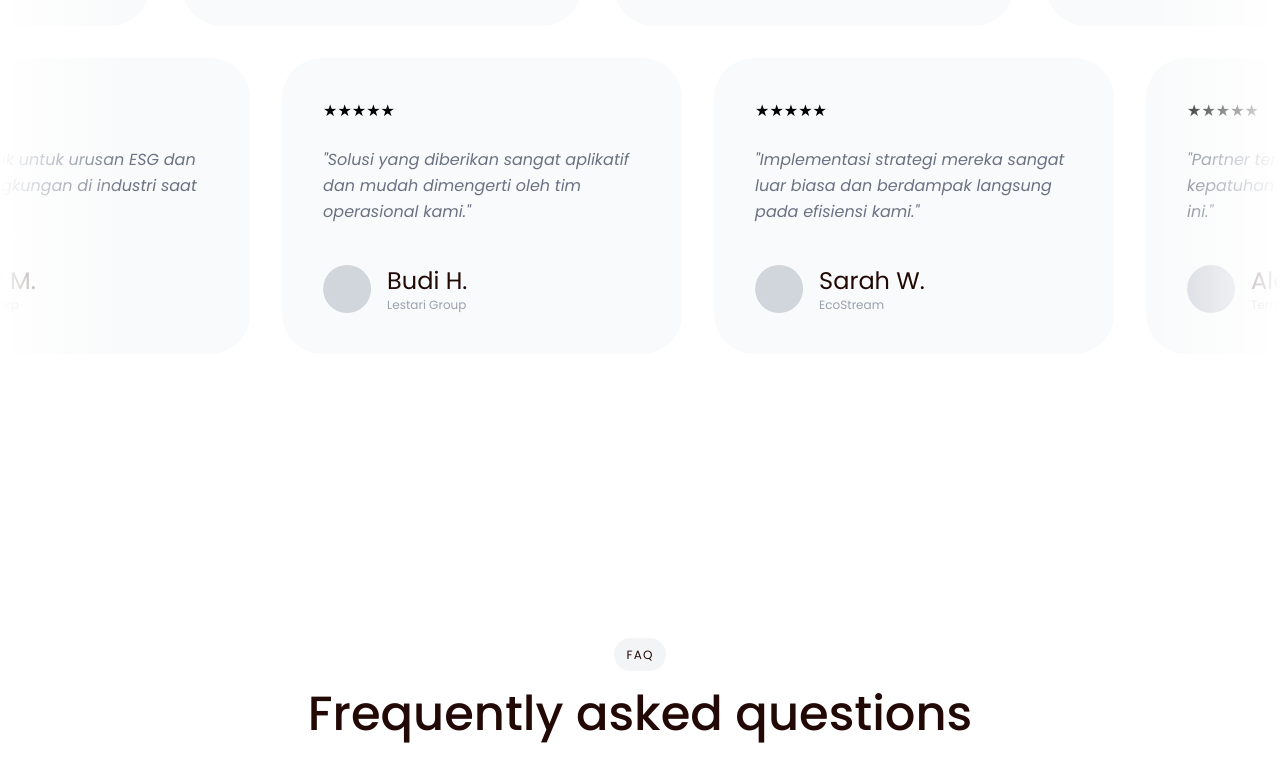
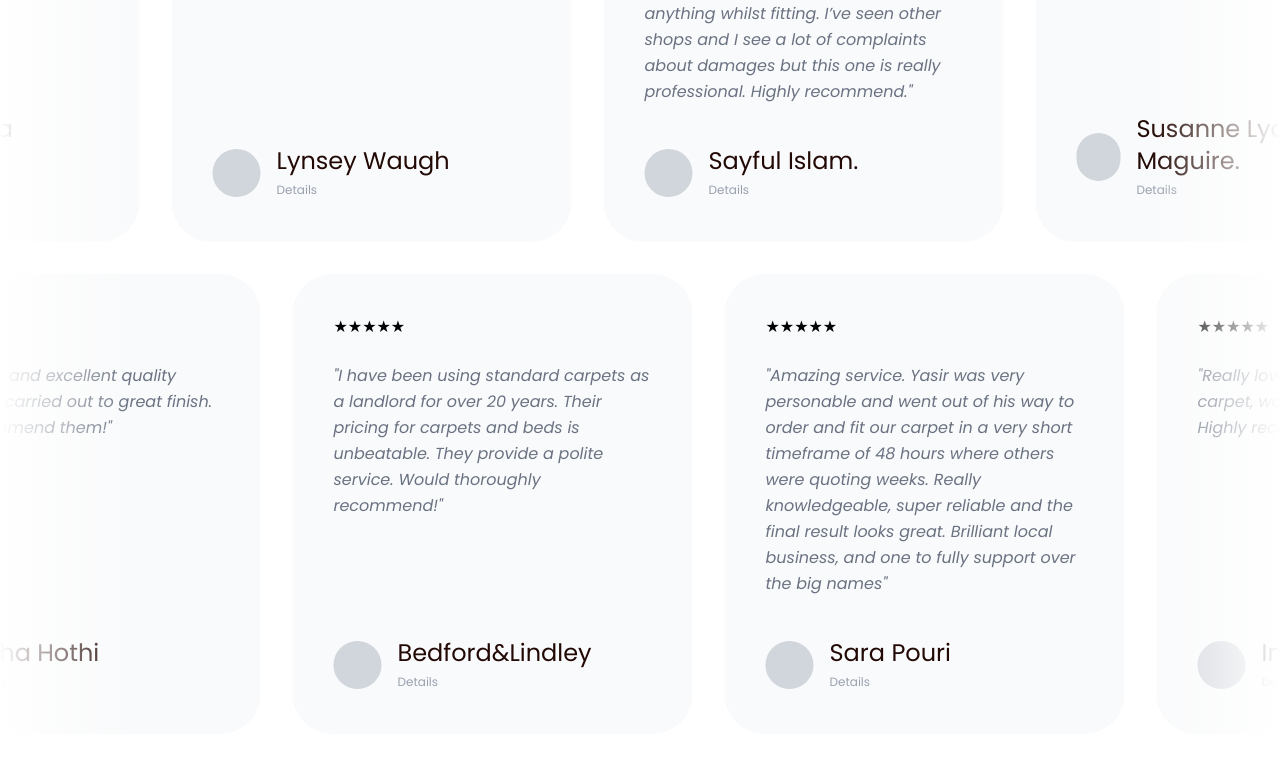
Before and after one commit to yalinmuslem/Moderncarpetstorewebsiteui, a React (Vite) app: page / in a window 1280 px wide. Shown: the part 3976-4760 px from the top of the page. Built offline with nearby package versions, Linux system fonts and the light colour scheme.

Commit message:
feat: update Testimonials component with new testimonials and links; comment out FAQ section in landing page

```diff
--- a/src/components/Testimonials.tsx
+++ b/src/components/Testimonials.tsx
@@ -3,18 +3,19 @@ import { motion } from "framer-motion";
 import Chip from "./Chip";
 
 interface Testimonial {
+  link: string;
   name: string;
   role: string;
   text: string;
 }
 
 const testimonials: Testimonial[] = [
-  { name: "Jamie L.", role: "Clarity Point", text: "Greenleaf membantu kami mengubah keberlanjutan dari sekadar kata kunci menjadi keuntungan bisnis." },
-  { name: "Priya K.", role: "Harkwell", text: "Greenleaf menyederhanakan hal yang kompleks. Kami merasa memegang kendali atas dampak karbon kami." },
-  { name: "Mark D.", role: "Avora Foods", text: "Panduan mereka memberi kami kepercayaan diri untuk berkomitmen pada target yang berani." },
-  { name: "Sarah W.", role: "EcoStream", text: "Implementasi strategi mereka sangat luar biasa dan berdampak langsung pada efisiensi kami." },
-  { name: "Alex M.", role: "Terra Corp", text: "Partner terbaik untuk urusan ESG dan kepatuhan lingkungan di industri saat ini." },
-  { name: "Budi H.", role: "Lestari Group", text: "Solusi yang diberikan sangat aplikatif dan mudah dimengerti oleh tim operasional kami." },
+  { link: "https://maps.app.goo.gl/L3Y4a53Gi599q9kT9", name: "Sayful Islam.", role: "", text: "Honestly couldn’t ask for better. Customer service is on point. Good quality carpet, really comfortable to walk on. Fitted the carpet on my stairs really well and has 35 years of experience can’t go wrong with that. No mess and doesn’t damage anything whilst fitting. I’ve seen other shops and I see a lot of complaints about damages but this one is really professional. Highly recommend." },
+  { link: "https://maps.app.goo.gl/qgXtHV3gWqsyT3V27", name: "Susanne Lydia Maguire.", role: "", text: "Excellent service and workmanship. Incredibly fast fitting and high quality finish - I am delighted with both the carpets and new kitchen floor! Thank you." },
+  { link: "https://maps.app.goo.gl/KJ21Hc5W7KK18RuB6", name: "Lynsey Waugh", role: "", text: "Went above and beyond to help me with finding a carpet fitter, and then great quality carpet when I was in a pickle. Fitters were brill too" },
+  { link: "https://maps.app.goo.gl/hrNupR9n3ss1hn2i6", name: "Sara Pouri", role: "", text: "Amazing service. Yasir was very personable and went out of his way to order and fit our carpet in a very short timeframe of 48 hours where others were quoting weeks. Really knowledgeable, super reliable and the final result looks great. Brilliant local business, and one to fully support over the big names" },
+  { link: "https://maps.app.goo.gl/z9CyRamGir2AtYGf6", name: "Insha Hothi", role: "", text: "Really lovely and excellent quality carpet, work carried out to great finish. Highly recommend them!" },
+  { link: "https://maps.app.goo.gl/LphBhn8wvjJfCZyF9", name: "Bedford&Lindley", role: "", text: "I have been using standard carpets as a landlord for over 20 years. Their pricing for carpets and beds is unbeatable. They provide a polite service. Would thoroughly recommend!" },
 ];
 
 const TestimonialCard = ({ item }: { item: Testimonial }) => (
@@ -29,7 +30,7 @@ const TestimonialCard = ({ item }: { item: Testimonial }) => (
       <div className="w-12 h-12 bg-gray-300 rounded-full"></div>
       <div>
         <p className="text-2xl text-[#220905]">{item.name}</p>
-        <p className="text-xs text-gray-400">{item.role}</p>
+        <a target="_blank" rel="noopener noreferrer" href={item.link} className="text-xs text-gray-400">Details</a>
       </div>
     </div>
   </div>
--- a/src/pages/landing-page.tsx
+++ b/src/pages/landing-page.tsx
@@ -41,7 +41,7 @@ const GreenleafLanding: React.FC = () => {
           {/* <Portofolio /> */}
 
           {/* 7. FAQ SECTION */}
-          <FAQ />
+          {/* <FAQ /> */}
 
           {/* 8. CTA SECTION */}
           <CTA />
```
